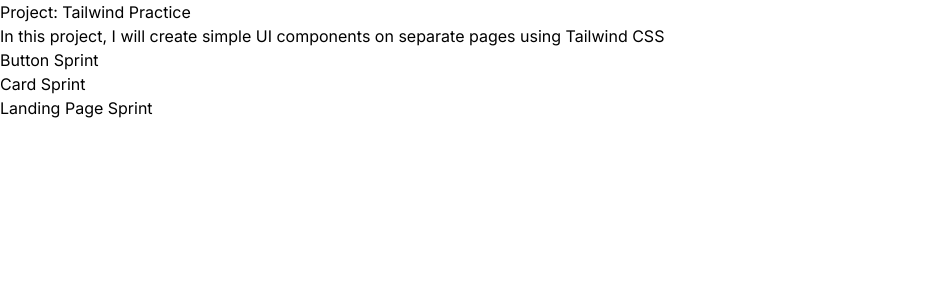
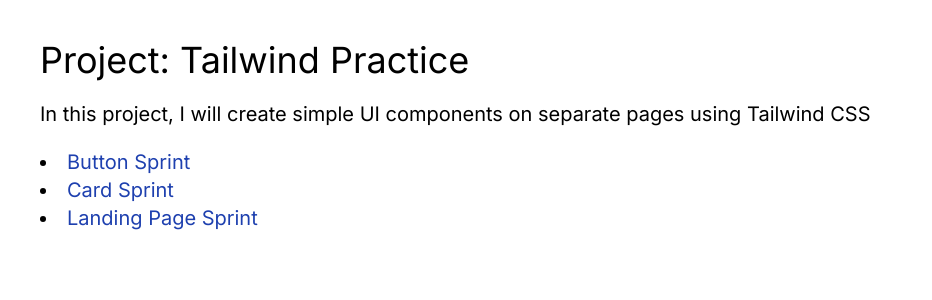
Before and after one commit to joyfulcumulus/nextjs-tailwind-practice, a Next.js app: page / in a window 1280 px wide. Shown: the top 300 px of the page, without its empty margins (0-932 px from the left). Built offline with nearby package versions, Linux system fonts and the light colour scheme.

Commit message:
Styled Home page with basic font size, link style, margins

```diff
--- a/app/buttonsprint/page.js
+++ b/app/buttonsprint/page.js
@@ -1,7 +1,10 @@
+import Link from 'next/link'
+
 export default function Page() {
   return (
-    <div>
-      <h1>Button Sprint</h1>
+    <div className="m-10">
+      <h1 className="text-4xl mb-5">Button Sprint</h1>
+      <p className="text-xl"><Link href="/" className="text-blue-800 hover:text-blue-300">Back to Home</Link></p>
     </div>
   )
 }
--- a/app/cardsprint/page.js
+++ b/app/cardsprint/page.js
@@ -1,7 +1,10 @@
+import Link from 'next/link'
+
 export default function Page() {
   return (
-    <div>
-      <h1>Card Sprint</h1>
+    <div className="m-10">
+      <h1 className="text-4xl mb-5">Card Sprint</h1>
+      <p className="text-xl"><Link href="/" className="text-blue-800 hover:text-blue-300">Back to Home</Link></p>
     </div>
   )
 }
--- a/app/landingpagesprint/page.js
+++ b/app/landingpagesprint/page.js
@@ -1,7 +1,10 @@
+import Link from 'next/link'
+
 export default function Page() {
   return (
-    <div>
-      <h1>Landing Page Sprint</h1>
+    <div className="m-10">
+      <h1 className="text-4xl mb-5">Landing Page Sprint</h1>
+      <p className="text-xl"><Link href="/" className="text-blue-800 hover:text-blue-300">Back to Home</Link></p>
     </div>
   )
 }
--- a/app/page.js
+++ b/app/page.js
@@ -2,13 +2,13 @@
 
 export default function Home() {
   return (
-    <div>
-      <h1>Project: Tailwind Practice</h1>
-      <p>In this project, I will create simple UI components on separate pages using Tailwind CSS</p>
-      <ul>
-        <li><Link href="/buttonsprint">Button Sprint</Link></li>
-        <li><Link href="/cardsprint">Card Sprint</Link></li>
-        <li><Link href="/landingpagesprint">Landing Page Sprint</Link></li>
+    <div className="m-10">
+      <h1 className="text-4xl mb-5">Project: Tailwind Practice</h1>
+      <p className="text-xl mb-5">In this project, I will create simple UI components on separate pages using Tailwind CSS</p>
+      <ul className="list-disc list-inside">
+        <li className="text-xl"><Link href="/buttonsprint" className="text-blue-800 hover:text-blue-300">Button Sprint</Link></li>
+        <li className="text-xl"><Link href="/cardsprint" className="text-blue-800 hover:text-blue-300">Card Sprint</Link></li>
+        <li className="text-xl"><Link href="/landingpagesprint" className="text-blue-800 hover:text-blue-300">Landing Page Sprint</Link></li>
       </ul>
     </div>
   );
```
